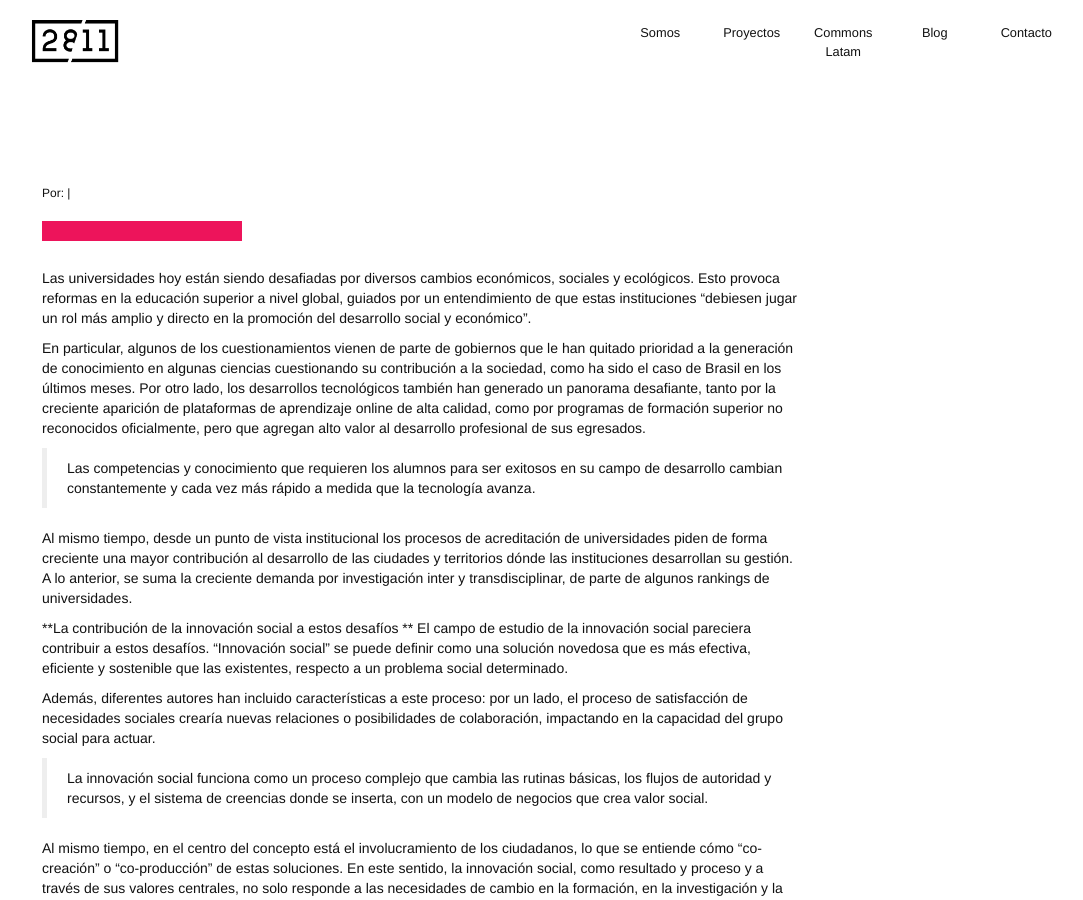
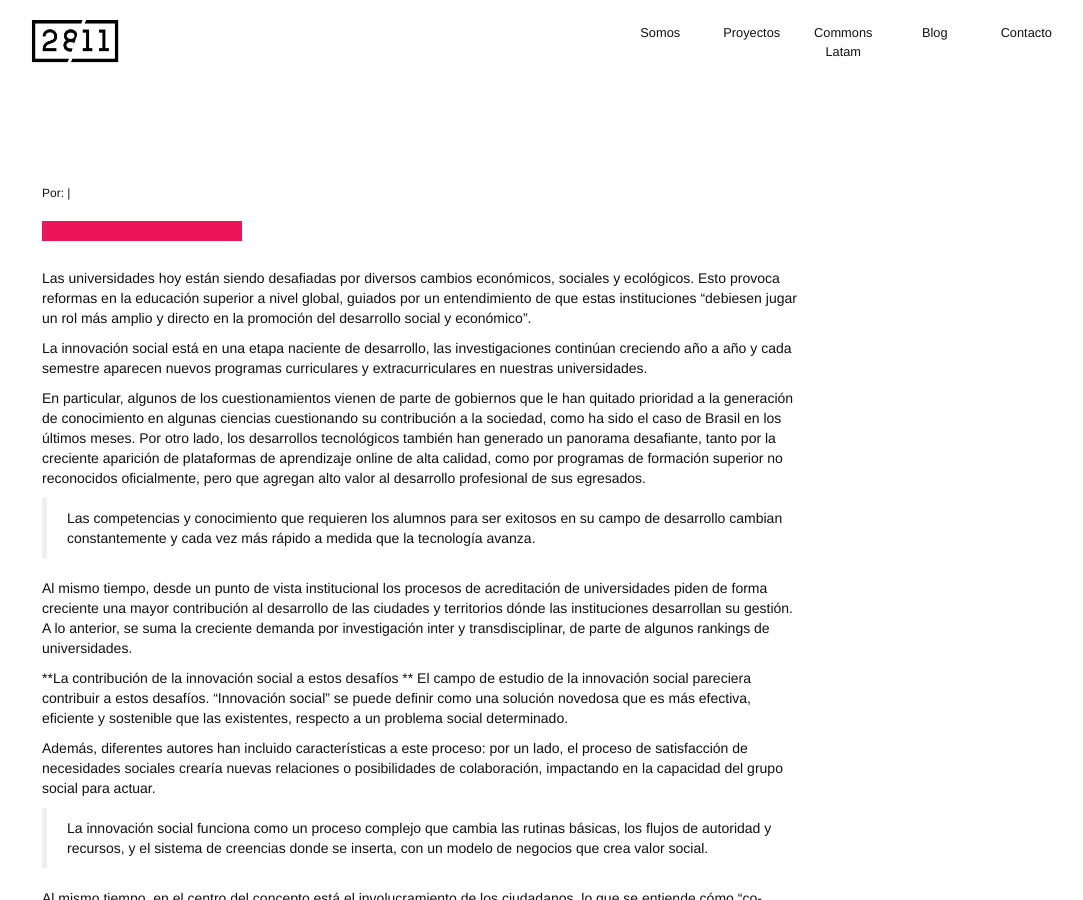
Before and after one commit to 2811Chile/2811Chile.github.io, a Jekyll site: the page built from _posts/2019-10-25-innovacion-social-y-universidades.markdown, in a window 1280 px wide and 900 px high. Shown: the whole window, without its empty margins (138-1221 px from the left). Built offline with Jekyll 4.4.1, drawn with Linux system fonts in a browser that asks for light colours; nearby versions of some CDN libraries; some web fonts are replaced; our own code applies the rules of GitHub Pages for plain Markdown files.

Commit message:
Updated Innovacion Social Y Universidades

```diff
--- a/_posts/2019-10-25-innovacion-social-y-universidades.markdown
+++ b/_posts/2019-10-25-innovacion-social-y-universidades.markdown
@@ -4,6 +4,8 @@ date: 2019-10-25 19:04:00 Z
 ---
 
 Las universidades hoy están siendo desafiadas por diversos cambios económicos, sociales y ecológicos. <!--mas--> Esto provoca reformas en la educación superior a nivel global, guiados por un entendimiento de que estas instituciones “debiesen jugar un rol más amplio y directo en la promoción del desarrollo social y económico”.
+
+La innovación social está en una etapa naciente de desarrollo, las investigaciones continúan creciendo año a año y cada semestre aparecen nuevos programas curriculares y extracurriculares en nuestras universidades.
 
 En particular, algunos de los cuestionamientos vienen de parte de gobiernos que le han quitado prioridad a la generación de conocimiento en algunas ciencias cuestionando su contribución a la sociedad, como ha sido el caso de Brasil en los últimos meses. Por otro lado, los desarrollos tecnológicos también han generado un panorama desafiante, tanto por la creciente aparición de plataformas de aprendizaje online de alta calidad, como por programas de formación superior no reconocidos oficialmente, pero que agregan alto valor al desarrollo profesional de sus egresados.
 
```
